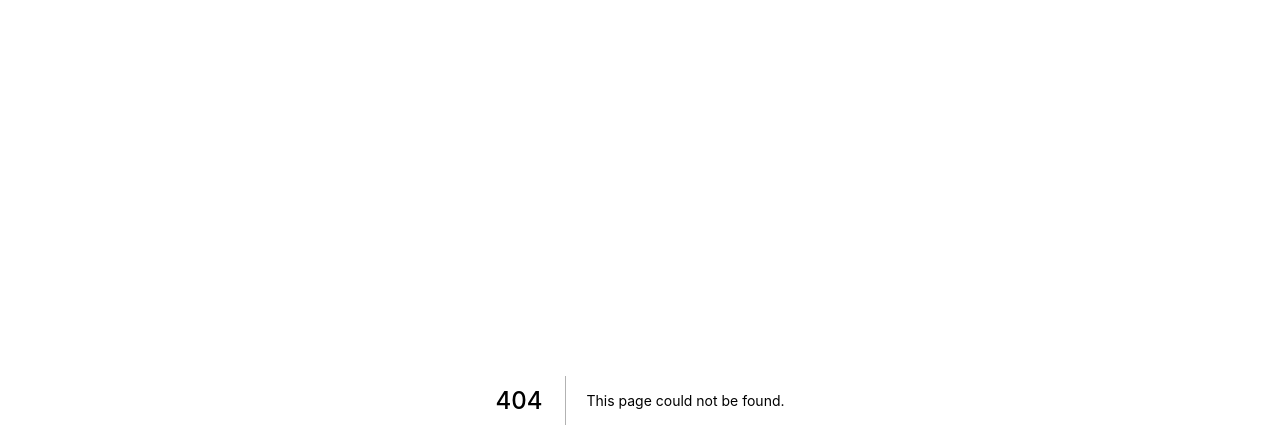
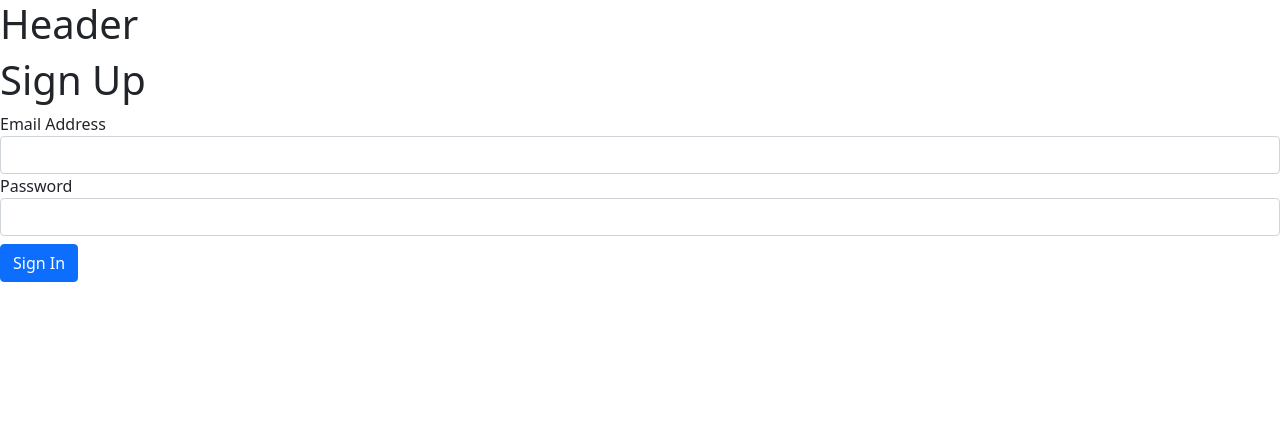
Before and after one commit to Shane1995/ticketing-dev, a Next.js app in the folder client/: page /auth/signin in a window 1280 px wide. Before the commit this address had no page. Shown: the top 448 px of the page. Built offline with nearby package versions, Linux system fonts and the light colour scheme.

Commit message:
Refactors the api client and completes currentUser check

```diff
--- /dev/null
+++ b/client/api/buildClient.js
@@ -0,0 +1,18 @@
+import axios from 'axios'
+
+const BuildClient = ({ req }) => {
+  if (typeof window === 'undefined') {
+    // we are on the server
+
+    return axios.create({
+      baseURL: 'http://ingress-nginx-controller.ingress-nginx.svc.cluster.local',
+      headers: req.headers
+    })
+  } else {
+    return axios.create({
+      baseURL: '/'
+    })
+  }
+}
+
+export default BuildClient
--- a/client/pages/_app.js
+++ b/client/pages/_app.js
@@ -1,6 +1,7 @@
 import Head from 'next/head'
+import buildClient from '../api/buildClient'
 
-const App = ({ Component, pageProps }) => {
+const AppComponent = ({ Component, pageProps }) => {
   return (
     <>
       <Head>
@@ -19,9 +20,17 @@ const App = ({ Component, pageProps }) => {
           crossorigin='anonymous'
         ></script>
       </Head>
-      <Component {...pageProps} />
+      <div>
+        <h1>Header</h1>
+        <Component {...pageProps} />
+      </div>
     </>
   )
 }
 
-export default App
+AppComponent.getInitialProps = () => {
+  // Returning empty for now.
+  return {}
+}
+
+export default AppComponent
--- /dev/null
+++ b/client/pages/auth/signin.js
@@ -0,0 +1,48 @@
+import { useState } from 'react'
+import Router from 'next/router'
+import useRequest from '../../hooks/use-request'
+
+const SignIn = () => {
+  const [email, setEmail] = useState('')
+  const [password, setPassword] = useState('')
+  const { doRequest, errors } = useRequest({
+    method: 'post',
+    url: '/api/users/signin',
+    body: {
+      email,
+      password
+    },
+    onSuccess: () => {
+      Router.push('/')
+    }
+  })
+
+  const onSubmit = async (event) => {
+    event.preventDefault()
+
+    await doRequest()
+  }
+
+  return (
+    <form onSubmit={onSubmit}>
+      <h1>Sign Up</h1>
+      <div className='form-group'>
+        <label>Email Address</label>
+        <input value={email} onChange={(e) => setEmail(e.target.value)} className='form-control'></input>
+      </div>
+      <div className='form-group'>
+        <label>Password</label>
+        <input
+          type='password'
+          value={password}
+          onChange={(e) => setPassword(e.target.value)}
+          className='form-control'
+        ></input>
+      </div>
+      {errors}
+      <button className='mt-2 btn btn-primary'>Sign In</button>
+    </form>
+  )
+}
+
+export default SignIn
--- a/client/pages/banana.js
+++ /dev/null
@@ -1,5 +0,0 @@
-const Banana = () => {
-  return <h1>Banana</h1>
-}
-
-export default Banana
```
Also changed, not shown: client/pages/index.js (+8 -18 lines).
